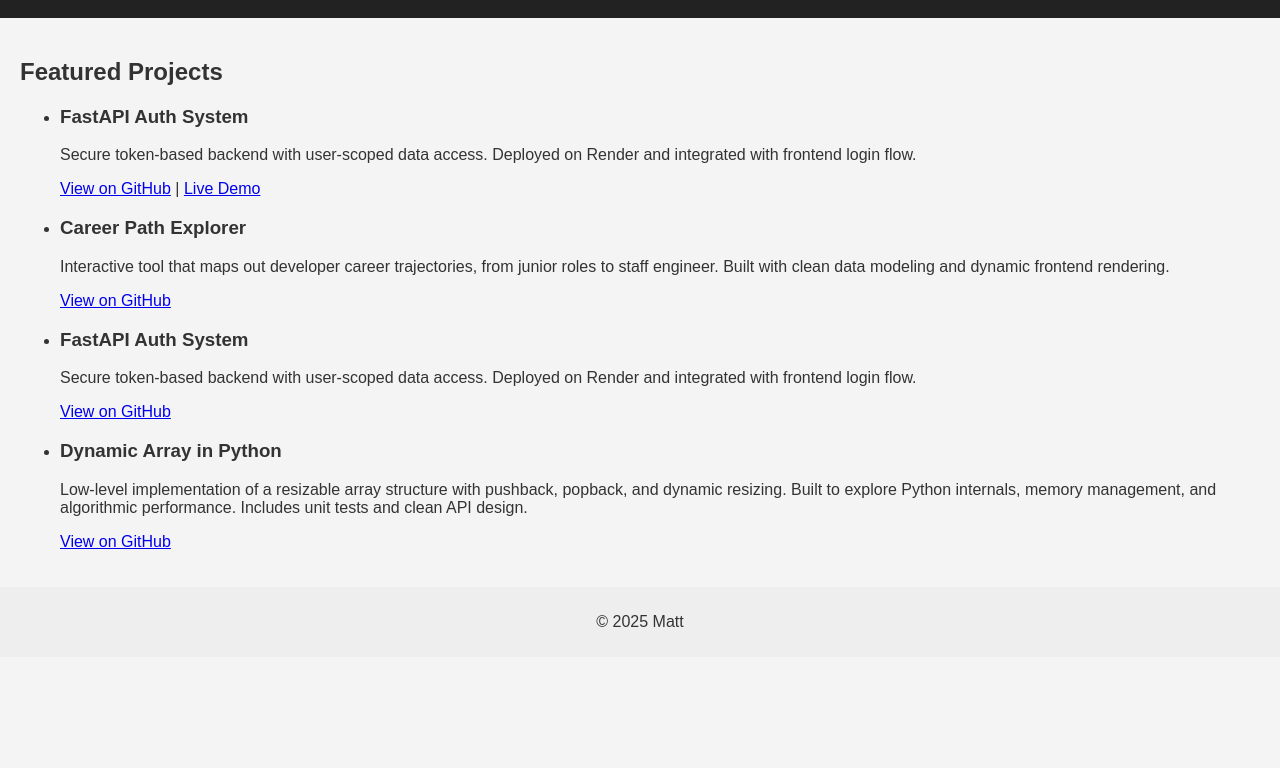
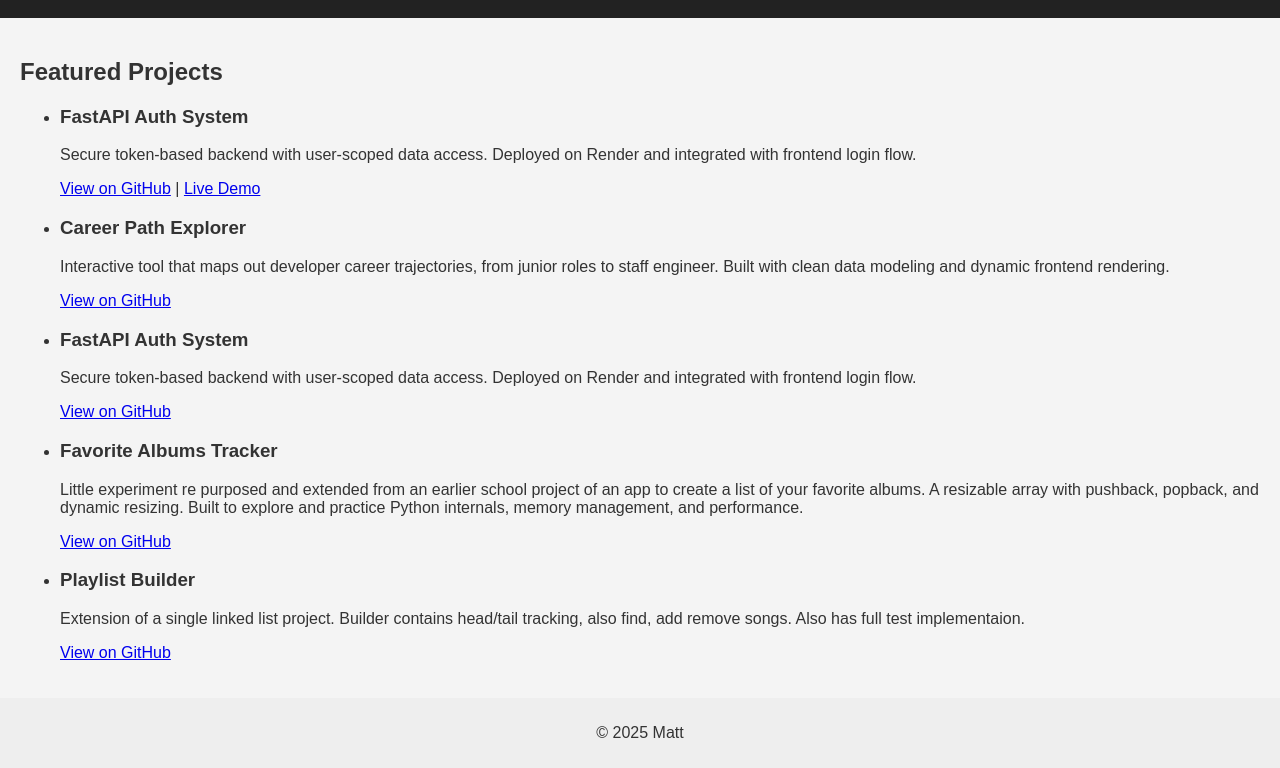
Before and after one commit to mjcrow/matt-portfolio, a plain HTML site: page projects.html in a window 1280 px wide. Shown: the part 120-888 px from the top of the page. Before the commit the page ends 800 px from the top, so only its background shows below. Drawn offline with Linux system fonts and the light colour scheme.

Commit message:
reworked and added dynamic array/linkedlist

```diff
--- a/projects.html
+++ b/projects.html
@@ -41,9 +41,14 @@
           <a href="https://github.com/mjcrow/fastapi-auth-demo" target="_blank">View on GitHub</a>
         </li>
         <li>
-          <h3>Dynamic Array in Python</h3>
-          <p>Low-level implementation of a resizable array structure with pushback, popback, and dynamic resizing. Built to explore Python internals, memory management, and algorithmic performance. Includes unit tests and clean API design.</p>
+          <h3>Favorite Albums Tracker</h3>
+          <p>Little experiment re purposed and extended from an earlier school project of an app to create a list of your favorite albums. A resizable array with pushback, popback, and dynamic resizing. Built to explore and practice Python internals, memory management, and performance.</p>
           <a href="https://github.com/mjcrow/dynamic_array" target="_blank">View on GitHub</a>
+        </li>
+        <li>
+          <h3>Playlist Builder</h3>
+          <p>Extension of a single linked list project. Builder contains head/tail tracking, also find, add remove songs.  Also has full test implementaion.</p>
+          <a href="https://github.com/mjcrow/dynamic_linked_list" target="_blank">View on GitHub</a>
         </li>
 
 
```
